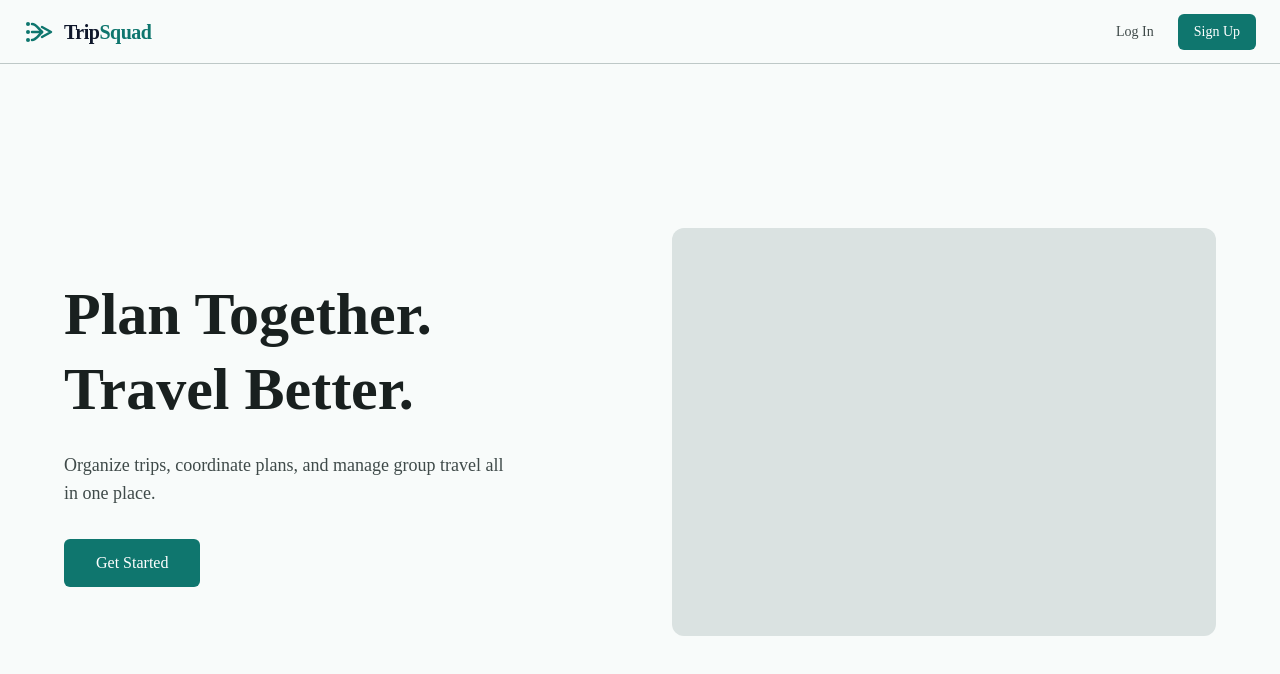
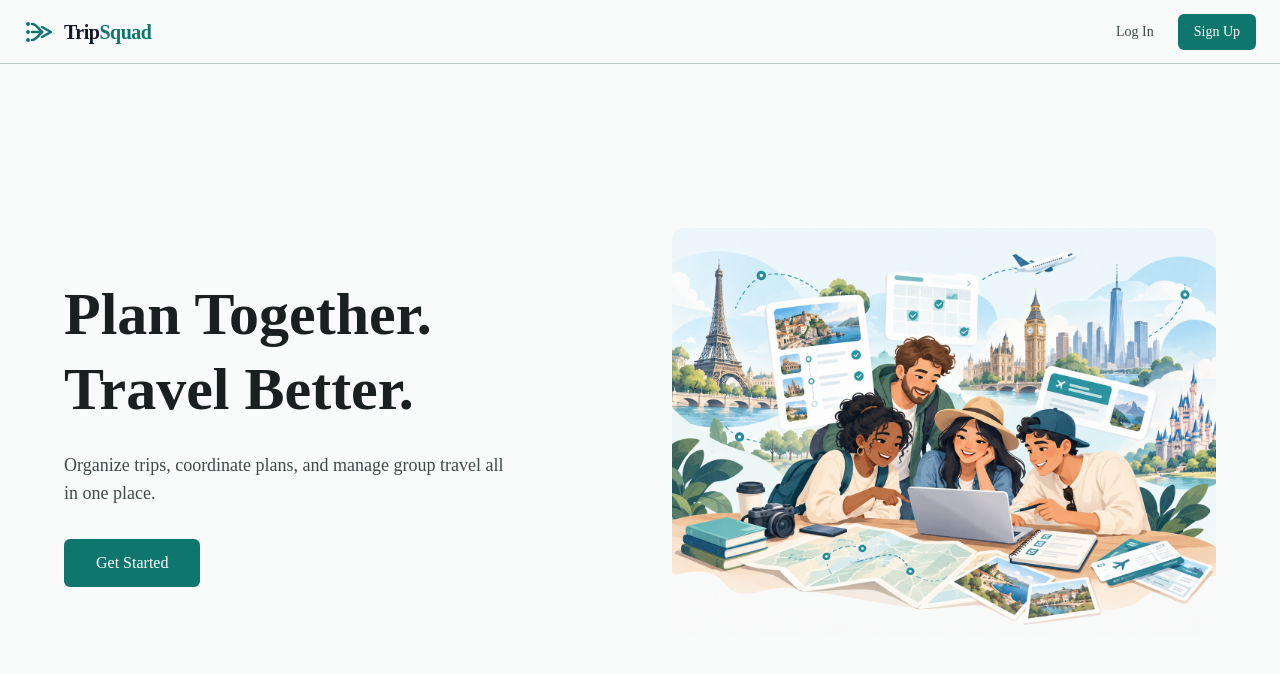
Before and after one commit to Josh1185/SeniorProject, a React (Vite) app in the folder client/: page / in a window 1280 px wide. Shown: the top 674 px of the page. Built offline with nearby package versions, Linux system fonts and the light colour scheme; no server answers.

Commit message:
feat: add hero image to landing page

```diff
--- a/client/src/pages/LandingPage.tsx
+++ b/client/src/pages/LandingPage.tsx
@@ -12,6 +12,9 @@ import { useAuth } from '../lib/auth/useAuth';
 
 // -------------------- Component imports --------------------
 import { TripSquadLogo } from '../components/TripSquadLogo';
+
+// -------------------- Asset imports --------------------
+import heroImage from '../assets/hero-image.png';
 
 // -------------------- Component --------------------
 export function LandingPage() {
@@ -70,9 +73,10 @@ export function LandingPage() {
 
           {/* Placeholder for the product screenshot. aspect-video holds the
               space so the layout does not jump when a real image lands. */}
-          <div
-            aria-hidden="true"
-            className="aspect-video w-full rounded-xl bg-ink-200 lg:aspect-4/3"
+          <img
+            src={heroImage}
+            alt="The TripSquad trip workspace, showing a shared itinerary and group expenses"
+            className="aspect-video w-full rounded-xl object-cover lg:aspect-4/3"
           />
         </div>
       </main>
```
